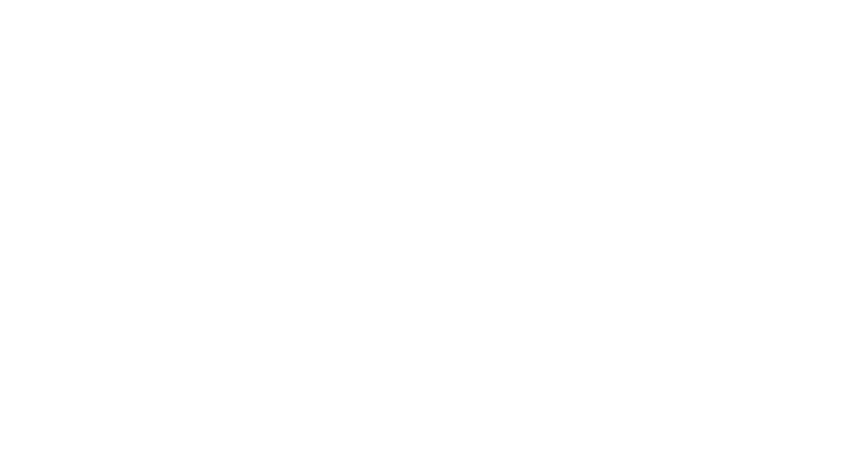
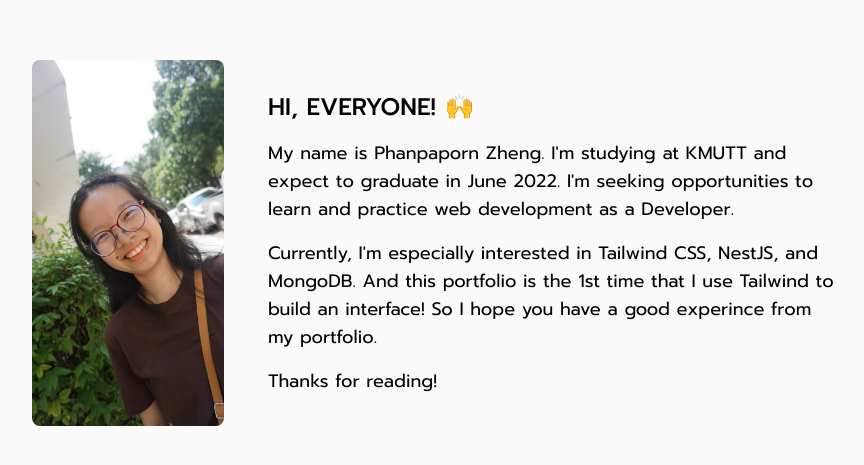
Before and after one commit to sueshi-lab/portfolio, a React (Create React App) app: page / in a window 1280 px wide. Shown: the part 957-1422 px from the top of the page, without its empty margins (192-1056 px from the left). Before the commit the page ends 800 px from the top, so only its background shows below. Built offline with nearby package versions, Linux system fonts and the light colour scheme.

Commit message:
Add AboutMe.js

```diff
--- a/src/App.js
+++ b/src/App.js
@@ -1,3 +1,4 @@
+import AboutMe from "./Components/AboutMe";
 import Landing from "./Components/Landing";
 import Navbar from "./Components/Navbar";
 
@@ -6,6 +7,7 @@ function App() {
     <div className='container-fluid bg-zinc-50 h-full'>
       <Navbar />
       <Landing />
+      <AboutMe />
     </div>
   );
 }
--- /dev/null
+++ b/src/Components/AboutMe.js
@@ -0,0 +1,22 @@
+import React from 'react';
+import ProfileImage from '../Asset/profile.jpg';
+export default function AboutMe() {
+    return (
+        <div id="aboutme" className="flex h-screen text-left">
+            <div className='m-auto text-lg px-8 max-w-4xl grid grid-flow-row-dense md:grid-cols-4'>
+                <img className='max-w-sm w-full bg-cover object-cover md:h-full md:w-48 h-72 mb-6 rounded-lg' src={ProfileImage} />
+                <div className='m-auto md:col-span-3 md:p-7'>
+                    <p className='text-2xl font-medium uppercase'>Hi, everyone! 🙌</p>
+                    <p className='mt-4'>My name is Phanpaporn Zheng. I'm studying at KMUTT and expect to graduate in June 2022.
+                        I'm seeking opportunities to learn and practice web development as a Developer.</p>
+
+                    <p className='mt-4'>Currently, I'm especially interested in Tailwind CSS, NestJS, and MongoDB.
+                        And this portfolio is the 1st time that I use Tailwind to build an interface!
+                        So I hope you have a good experince from my portfolio.</p>
+
+                    <p className='mt-4'>Thanks for reading!</p>
+                </div>
+            </div>
+        </div>
+    );
+}
```
Also changed, not shown: src/Asset/profile.jpg (added).
